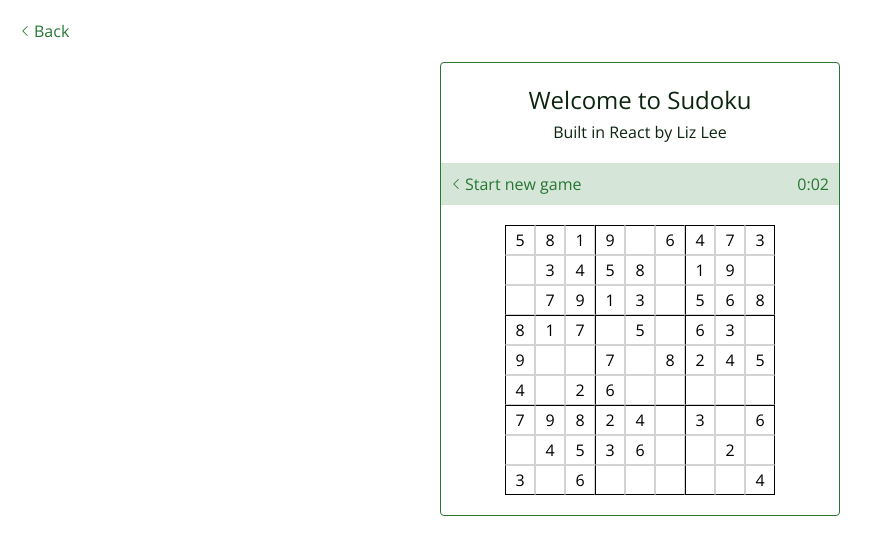
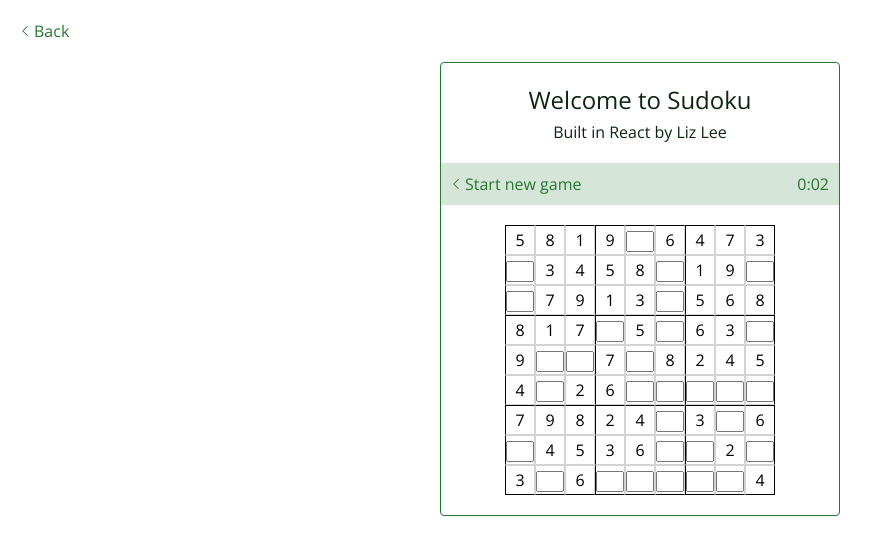
Before and after one commit to lizlux/lizlux-next, a Next.js app: page /sudoku in a window 1280 px wide. Both pictures are taken after a click on the button "Easy". Shown: the top 554 px of the page, without its empty margins (0-881 px from the left). Built offline with nearby package versions, Linux system fonts and the light colour scheme.

Commit message:
adding inputs

```diff
--- a/src/app/sudoku/components/SudokuBoard.module.css
+++ b/src/app/sudoku/components/SudokuBoard.module.css
@@ -40,7 +40,12 @@
 
 .square.hidden span {
   display: block;
-  visibility: hidden;
+  /* visibility: hidden; */
+}
+
+.square input {
+  width: 100%;
+  height: 100%;
 }
 
 .square.selected {
--- a/src/app/sudoku/components/SudokuBoard.tsx
+++ b/src/app/sudoku/components/SudokuBoard.tsx
@@ -76,9 +76,11 @@ function SudokuBoard({
             }
           >
             <span data-testid="sudoku-span">
-              {isHidden(rowIndex as ValidNumber, colIndex as ValidNumber)
-                ? ""
-                : square}
+              {isHidden(rowIndex as ValidNumber, colIndex as ValidNumber) ? (
+                <input type="tel" />
+              ) : (
+                square
+              )}
             </span>
           </div>
         ))
```
